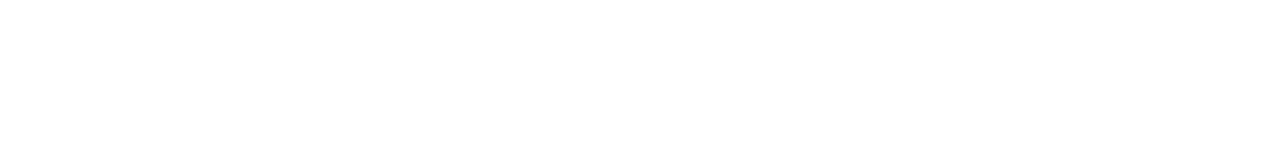
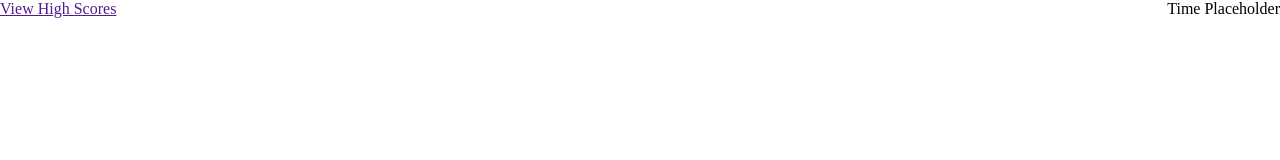
Before and after one commit to jeffrpar/quiz-app, a plain HTML site: page index.html in a window 1280 px wide. Drawn offline with Linux system fonts and the light colour scheme.

Commit message:
updating initial html structure

```diff
--- a/assets/style.css
+++ b/assets/style.css
@@ -0,0 +1,8 @@
+body {
+    margin: auto;
+}
+
+nav {
+    display: flex;
+    justify-content: space-between;
+}
--- a/index.html
+++ b/index.html
@@ -5,10 +5,18 @@
     <meta http-equiv="X-UA-Compatible" content="IE=edge">
     <meta name="viewport" content="width=device-width, initial-scale=1.0">
     <link rel="stylesheet" href="./assets/style.css">
-    <title>Document</title>
+    <title>Quiz</title>
 </head>
 <body>
+    <section>
+        <nav>
+            <a href="">View High Scores</a>
+            <span>Time Placeholder</span>
+        </nav>
+        <main>
 
+        </main>
+    </section>
 </body>
 <script src="./assets/script.js"></script>
 </html>
```
